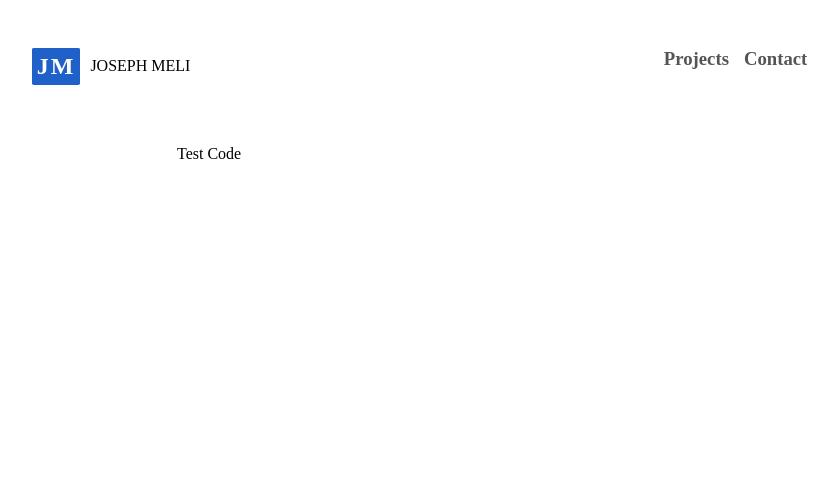
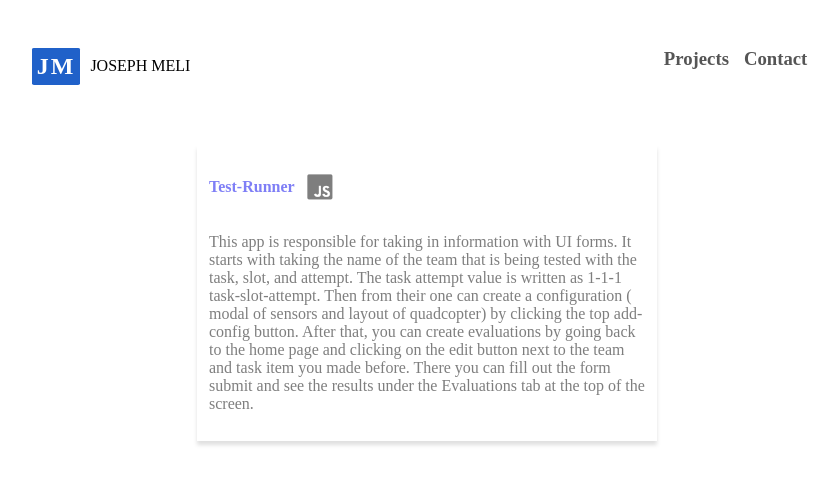
Before and after one commit to JosephMeli/josepmeli.io, a React (Create React App) app: page /code in a window 1280 px wide. Shown: the top 484 px of the page, without its empty margins (213-1051 px from the left). Built offline with nearby package versions, Linux system fonts and the light colour scheme; what react-animations would draw is missing.

Commit message:
Started to create Project Cards

```diff
--- a/src/components/Code.js
+++ b/src/components/Code.js
@@ -1,5 +1,7 @@
 import React from "react";
 import styled from "styled-components";
+
+import JavaScript_logo from "../assets/js_logo.png";
 
 const StyledView = styled.div`
   background-color: white;
@@ -12,9 +14,66 @@ const StyledView = styled.div`
   animation: 0.5s forwards;
 `;
 
+const StyledCard = styled.div`
+  display: flex;
+  flex-wrap: wrap;
+  align-items: center;
+  width: 250;
+  height: 150;
+  margin: 20px;
+  padding: 10px;
+  background: #ffffff;
+  opacity: 0.5;
+  border: 2px solid #ffffff;
+  box-shadow: 0px 4px 4px rgba(0, 0, 0, 0.25);
+  &:hover {
+    transform: scale(1.1);
+  }
+`;
+const StyledCardTitle = styled.h4`
+  font-weight: bold;
+
+  &:hover {
+    border-bottom: solid 2px blue;
+    animation: dropdown 0.2s forwards;
+  }
+`;
+const StyledDescription = styled.p``;
+
+const Styledlogo = styled.img`
+  height: 30px;
+  width: auto;
+  padding: 10px;
+`;
+
+const StyledLink = styled.a`
+  text-decoration: none;
+`;
+
 class Code extends React.Component {
   render() {
-    return <StyledView> Test Code </StyledView>;
+    return (
+      <StyledView>
+        <StyledCard>
+          <StyledLink href="https://github.com/NERVEUML/Test-runner-webapp">
+            <StyledCardTitle>Test-Runner</StyledCardTitle>
+          </StyledLink>
+          <Styledlogo src={JavaScript_logo} alt="JavaScript_logo" />
+          <StyledDescription>
+            This app is responsible for taking in information with UI forms. It
+            starts with taking the name of the team that is being tested with
+            the task, slot, and attempt. The task attempt value is written as
+            1-1-1 task-slot-attempt. Then from their one can create a
+            configuration ( modal of sensors and layout of quadcopter) by
+            clicking the top add-config button. After that, you can create
+            evaluations by going back to the home page and clicking on the edit
+            button next to the team and task item you made before. There you can
+            fill out the form submit and see the results under the Evaluations
+            tab at the top of the screen.
+          </StyledDescription>
+        </StyledCard>
+      </StyledView>
+    );
   }
 }
 export default Code;
```
Also changed, not shown: src/assets/js_logo.png (added), src/assets/node_logo.png (added).
